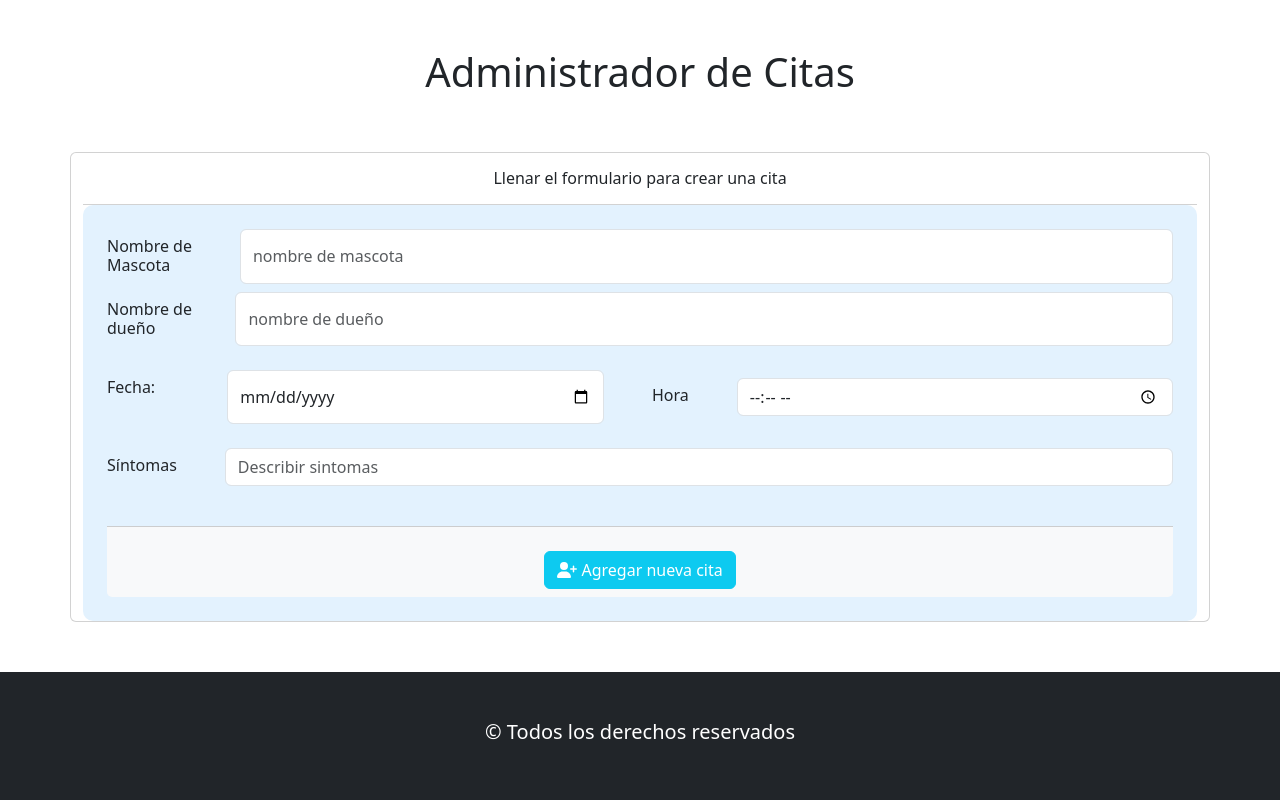
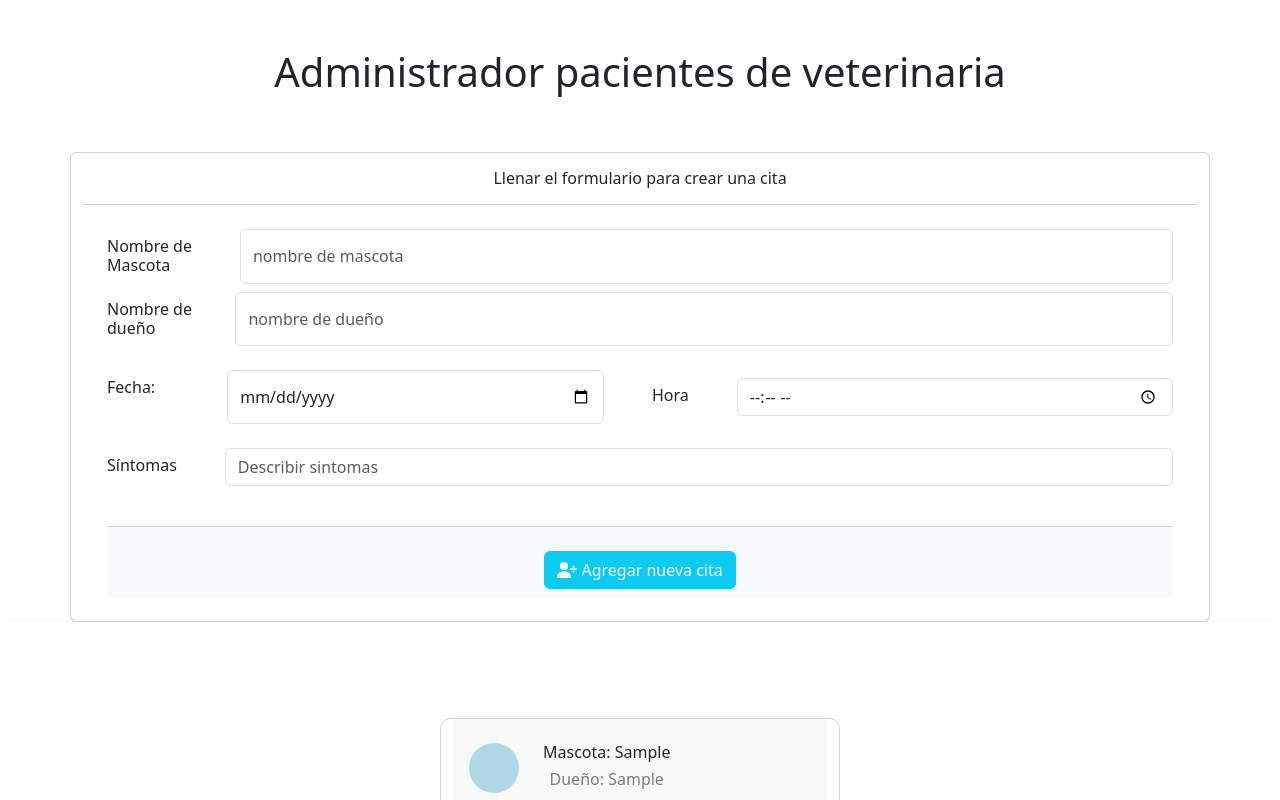
Before and after one commit to MartinGramajo/ejercicio9, a React (Vite) app: page / in a window 1280 px wide. Both pictures are taken after typing "Sample", "Sample", "2020-01-15", "10:30", "Sample" into the empty fields and a click on the button "Agregar nueva cita". Shown: the top 800 px of the page. Built offline with nearby package versions, Linux system fonts and the light colour scheme.

Commit message:
agrego el mapeo y el component CardCita

```diff
--- a/src/App.css
+++ b/src/App.css
@@ -1,3 +1,19 @@
-.bg-formulario {
+.bg-celeste {
   background-color: #e3f2fe !important;
 }
+
+.caja {
+  box-shadow: 0px 10px 10px black;
+}
+
+.cita-carta {
+  width: 400px !important;
+  border-radius: 10px !important;
+}
+
+.circulo {
+  background: lightblue;
+  border-radius: 50%;
+  width: 50px;
+  height: 50px;
+}
--- a/src/App.jsx
+++ b/src/App.jsx
@@ -1,6 +1,7 @@
 import { useEffect, useState } from "react";
 import "./App.css";
 import FormularioPacientes from "./components/FormularioPacientes";
+import CardCita from "./components/CardCita";
 
 function App() {
   let citasIniciales = JSON.parse(localStorage.getItem("citas"));
@@ -23,10 +24,25 @@ function App() {
   return (
     <div className="bg-app d-flex flex-column min-vh-100">
       <section>
-        <h1 className="text-center py-5">Administrador de Citas</h1>
+        <h1 className="text-center py-5 display-6">
+          Administrador pacientes de veterinaria
+        </h1>
       </section>
       <section>
         <FormularioPacientes nuevaCita={nuevaCita} />
+      </section>
+      <section>
+        <div className="caja py-5 text-center">
+          {citas.lenght === 0 ? (
+            "no hay citas"
+          ) : (
+            <div className="container d-flex flex-wrap justify-content-between">
+              {citas.map((cita) => (
+                <CardCita key={cita.id} cita={cita} />
+              ))}
+            </div>
+          )}
+        </div>
       </section>
       <footer className="py-5 mt-auto bg-dark">
         <h5 className="text-center text-white">
--- /dev/null
+++ b/src/components/CardCita.jsx
@@ -0,0 +1,27 @@
+import { Button, Card } from "react-bootstrap";
+import { FontAwesomeIcon } from "@fortawesome/react-fontawesome";
+import { faUserMinus } from "@fortawesome/free-solid-svg-icons";
+
+export default function CardCita({ cita }) {
+  return (
+    <Card className="container my-5 cita-carta">
+      <Card.Header className="d-flex py-4">
+        <div className="circulo"></div>
+        <div className="ms-4">
+          <h6>Mascota: {cita.mascota}</h6>
+          <h6 className="text-black-50">Dueño: {cita.propietario}</h6>
+        </div>
+      </Card.Header>
+      <Card.Body className="py-5 bg-celeste">
+        <h6>Fecha: {cita.fecha}</h6>
+        <h6>Hora: {cita.hora}</h6>
+        <h6>Síntomas:{cita.sintomas}</h6>
+      </Card.Body>
+      <Card.Footer className="d-flex justify-content-end py-4">
+        <Button variant="danger" size="sm">
+          <FontAwesomeIcon icon={faUserMinus} /> Borrar
+        </Button>
+      </Card.Footer>
+    </Card>
+  );
+}
```
